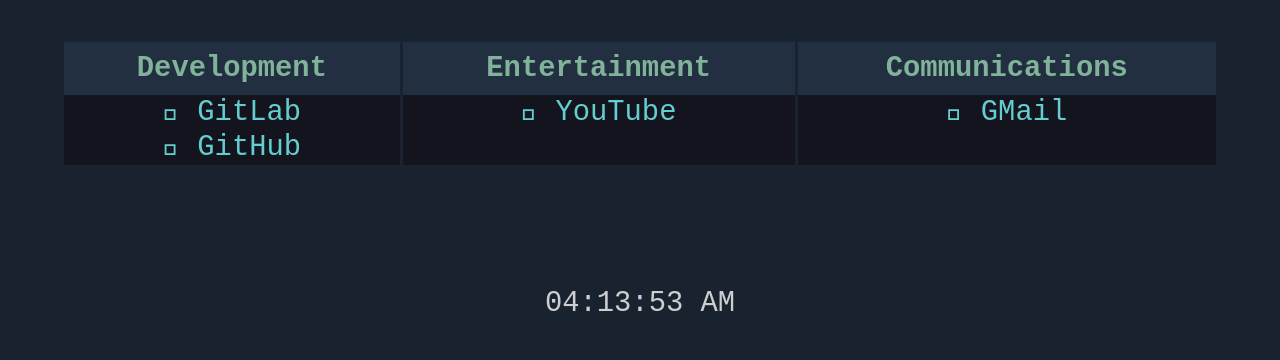
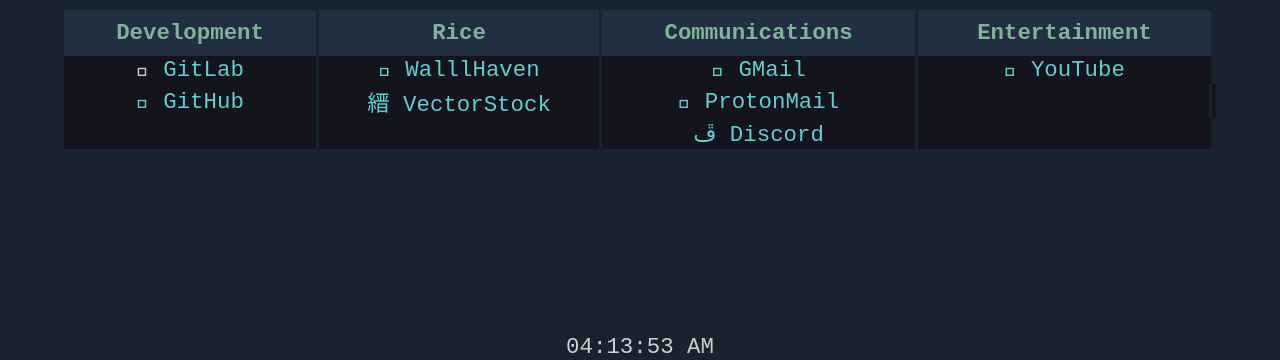
Before and after one commit to lostinthestack/lostinthestack.github.io, a plain HTML site: page index.html in a window 1280 px wide. Shown: the part 440-800 px from the top of the page. Drawn offline with Linux system fonts and the light colour scheme.

Commit message:
UPDATE html/css

```diff
--- a/general.css
+++ b/general.css
@@ -1,4 +1,4 @@
-@font-fece {
+@font-face {
 	font-family: "Victor Mono Nerd Font";
 	src: url("Victor.ttf");
 }
@@ -13,20 +13,22 @@
 	--black6: #282c34;
 	--black1: #393b44;
 	--black2: #575860;
+	--white1: #dfdfe0;
+	--white2: #e4e4e5;
 	--red1: #c94f6d;
 	--red2: #d16983;
+	--orange1: #e6873c;
+	--orange2: #eb9c60;
+	--yellow1: #dbc074;
+	--yellow2: #e0c989;
 	--green1: #81b29a;
 	--green2: #8ebaa4;
-	--yellow1: #dbc074;
-	--yellow2: #e0c989;
+	--cyan1: #63cdcf;
+	--cyan2: #7ad4d6;
 	--blue1: #719cd6;
 	--blue2: #86abdc;
 	--magenta1: #9d79d6;
 	--magenta2: #baa1e2;
-	--cyan1: #63cdcf;
-	--cyan2: #7ad4d6;
-	--white1: #dfdfe0;
-	--white2: #e4e4e5;
 }
 
 a,
@@ -43,7 +45,7 @@ html {
 
 body {
 	font-family: "Victor", monospace;
-	font-size: 1.8em;
+	font-size: 1.4em;
 	background-color: var(--bg);
 	color: var(--fg);
 	width: 90vw;
@@ -57,10 +59,15 @@ body {
 }
 
 .clock {
-		position: absolute;
-		bottom: 0px;
-		text-align: center;
-		width: 100%;
+	text-align: center;
+	width: 100%;
+}
+
+footer {
+		bottom: 0;
+		margin: auto;
+		position: fixed;
+		width: 90%;
 }
 
 h1 {
--- a/index.html
+++ b/index.html
@@ -16,26 +16,33 @@
 		<div class="table">
 			<table>
 				<th>Development</th>
+				<th>Rice</th>
+				<th>Communications</th>
 				<th>Entertainment</th>
-				<th>Communications</th>
 				<tr>
 					<td>
-						<span class="highlight"></span>
+						<span></span>
 						<a
 							href="https://gitlab.com/lostinthestack"
 						/>GitLab
+					</td>
+					<td>
+						<span class="highlight"></span>
+						<a
+							href="https://wallhaven.cc"
+						/>WalllHaven
+					</td>
+					<td>
+						<span class="highlight"></span>
+						<a
+							href="https://gmail.com"
+						/>GMail
 					</td>
 					<td>
 						<span class="highlight"></span>
 						<a
 							href="https://youtube.com"
 						/>YouTube
-					</td>
-					<td>
-						<span class="highlight"></span>
-						<a
-							href="https://gmail.com"
-						/>GMail
 					</td>
 				</tr>
 				<tr>
@@ -45,14 +52,42 @@
 							href="https://github.com/lostinthestack"
 						/>GitHub
 					</td>
+					<td>
+						<span class="highlight"
+							>縉</span
+						>
+						<a
+							href="https://vectorstock.com"
+						/>VectorStock
+					</td>
+					<td>
+						<span class="highlight"></span>
+						<a
+							href="https://proton.me"
+						/>ProtonMail
+					</td>
 					<td></td>
+					<td></td>
+				</tr>
+				<tr>
+					<td></td>
+					<td></td>
+					<td>
+						<span class="highlight">ﭮ</span>
+						<a
+							href="https://discord.com/channels/@me"
+						/>Discord
+					</td>
 					<td></td>
 				</tr>
 			</table>
 		</div>
 		<footer>
-			<div class="clock" id="clock" onload="currentTime()"></div>
-			<div class="clock" id="clock" onload="currentTime()"></div>
+			<div
+				class="clock"
+				id="clock"
+				onload="currentTime()"
+			></div>
 		</footer>
 	</body>
 	<script type="text/javascript">
```
